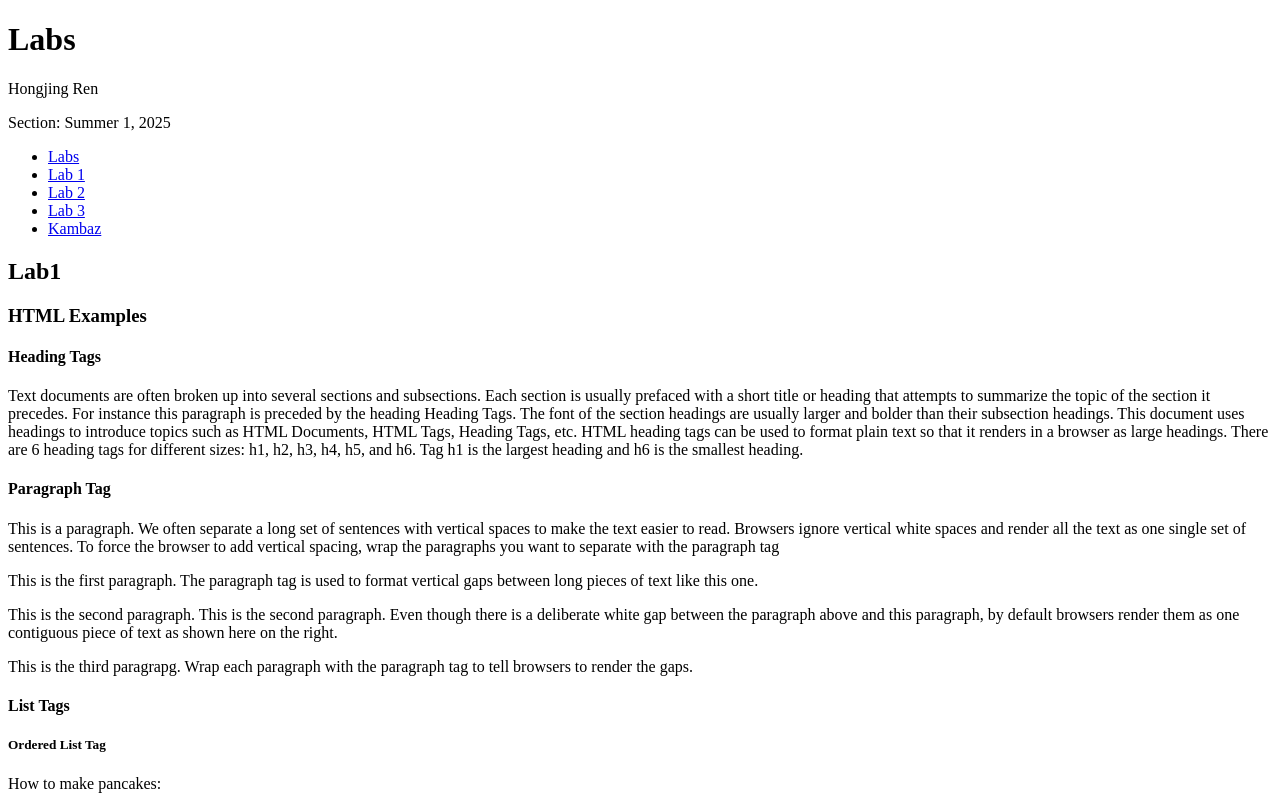
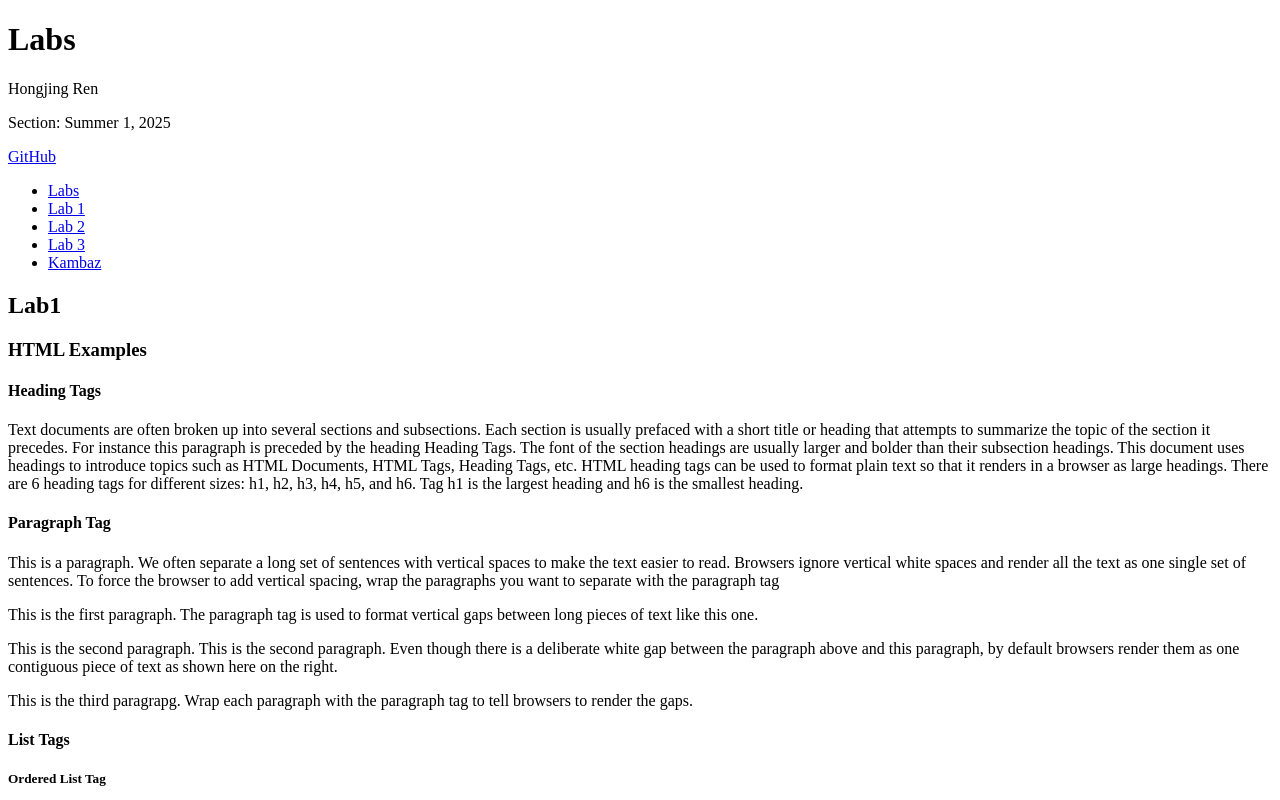
Before and after one commit to haidyhere/kanbas-react-web-app, a React (Vite) app: page /#/Lab1 in a window 1280 px wide. Before the commit this address led to /#/Lab1. Shown: the top 800 px of the page. Built offline with nearby package versions, Linux system fonts and the light colour scheme.

Commit message:
add githup

```diff
--- a/src/Labs/index.tsx
+++ b/src/Labs/index.tsx
@@ -9,12 +9,17 @@
             <h1>Labs</h1>
             <p>Hongjing Ren</p>
             <p>Section: Summer 1, 2025</p>
+            <div id="wd-github">
+                <a href="https://github.com/haidyhere/kanbas-react-web-app.git" id="wd-github">GitHub</a>
+            </div>
+
             <TOC />
             <Routes>
                 <Route path="/" element={<Navigate to="Lab1" />} />
                 <Route path="Lab1" element={<Lab1 />} />
                 <Route path="Lab2/*" element={<Lab2 />} />
                 <Route path="Lab3/*" element={<Lab3 />} />
+
             </Routes>
             <Lab1 />
             <Lab2 />
```
